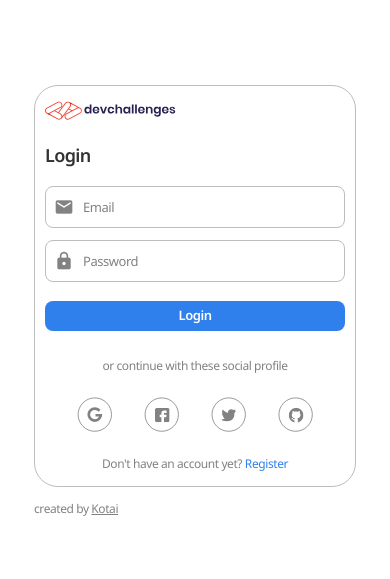
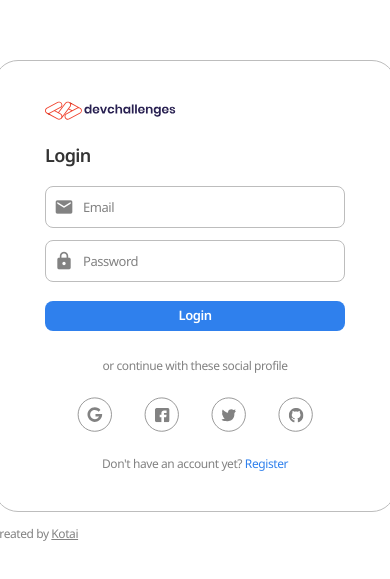
Before and after one commit to KotaiSoen/auth-website, an Angular app in the folder frontend/: page /login in a window 390 px wide. Shown: the part 115-694 px from the top of the page. Built offline with nearby package versions, Linux system fonts and the light colour scheme.

Commit message:
border again

```diff
--- a/frontend/src/app/PAGES/login/login.component.css
+++ b/frontend/src/app/PAGES/login/login.component.css
@@ -127,10 +127,10 @@ span {
     /* .container {
         align-items: unset;
     } */
-    .main-box {
-        /* border: none; */
+    /* .main-box {
+        border: none;
         padding: 15px 10px;
-    }
+    } */
     /* app-created-by {
         position: absolute;
         bottom: 0;
--- a/frontend/src/app/PAGES/register/register.component.css
+++ b/frontend/src/app/PAGES/register/register.component.css
@@ -135,10 +135,10 @@ span {
     /* .container {
         align-items: unset;
     } */
-    .main-box {
-        /* border: none; */
+    /* .main-box {
+        border: none;
         padding: 15px 10px;
-    }
+    } */
     /* app-created-by {
         position: absolute;
         bottom: 0;
```
